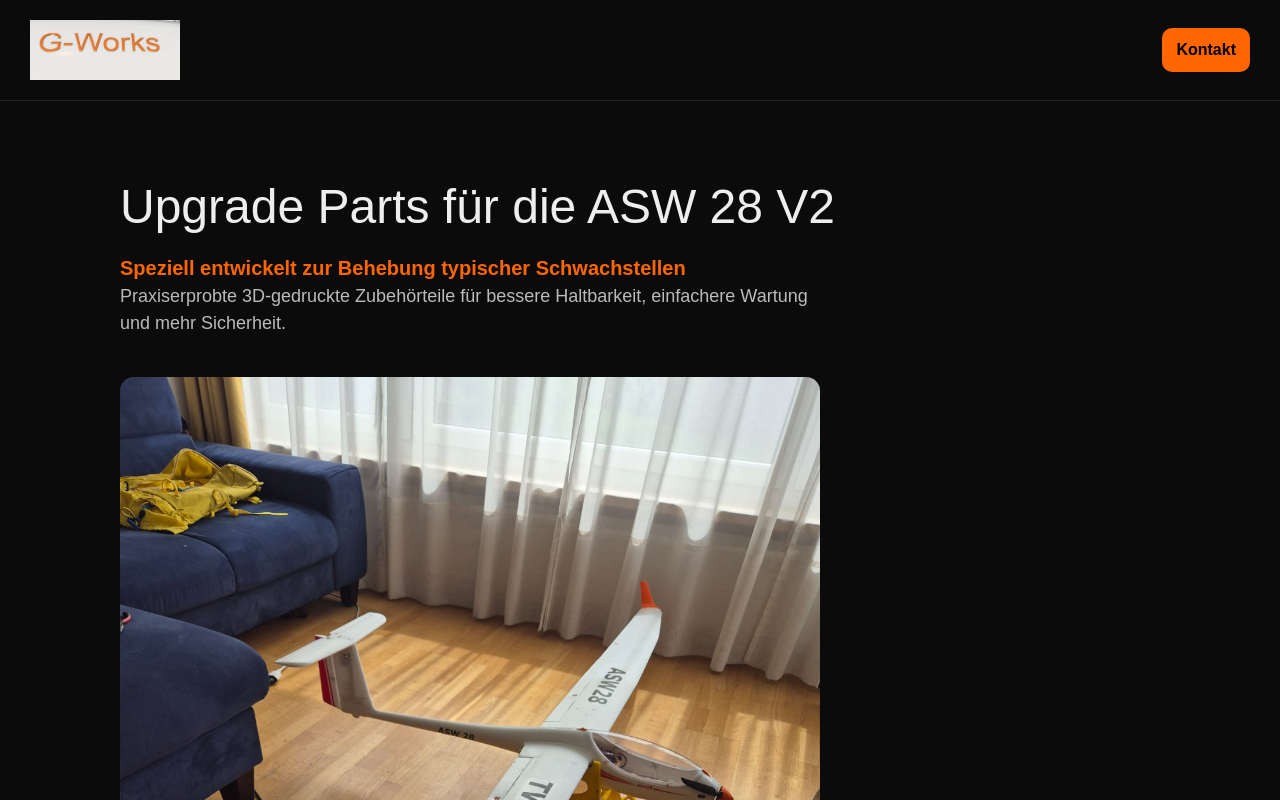
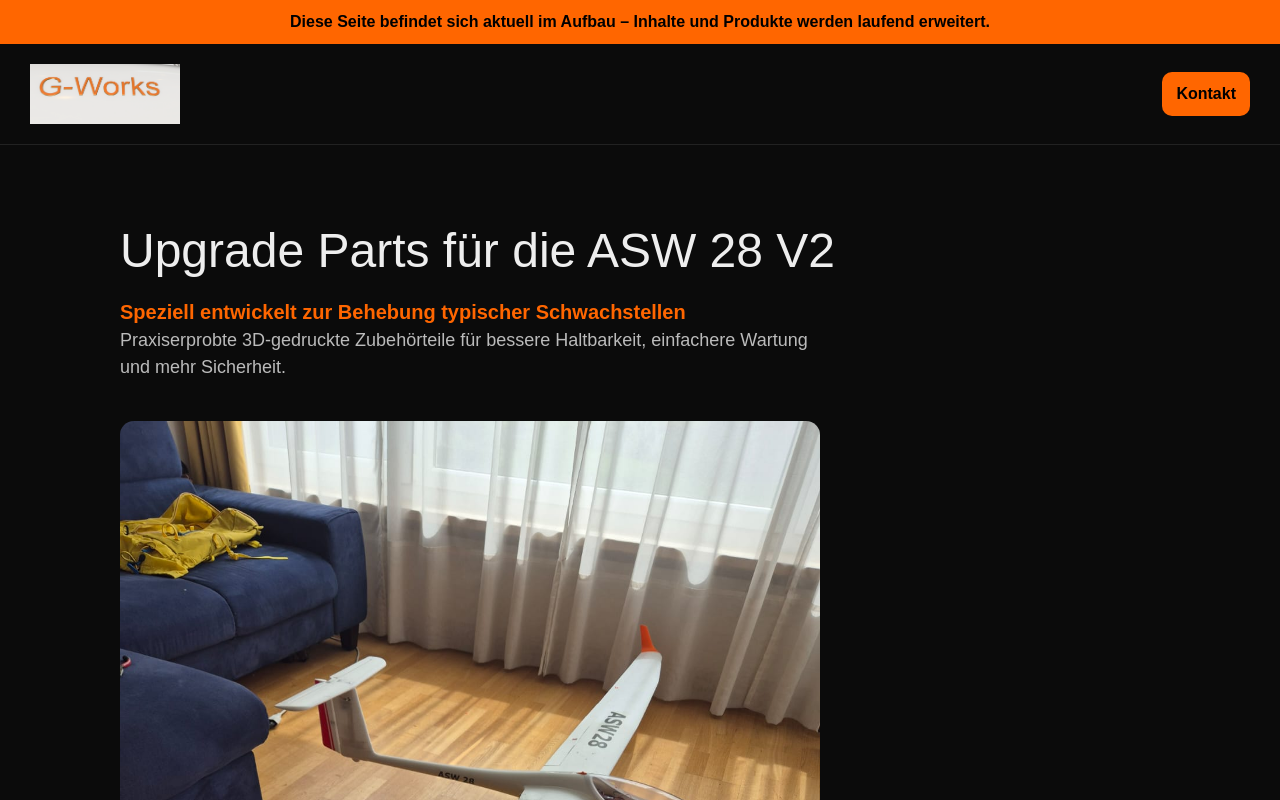
Before and after one commit to G-Works-LI/g-woks-site, a Next.js app: page / in a window 1280 px wide. Shown: the top 800 px of the page. Built offline with nearby package versions, Linux system fonts and the light colour scheme.

Commit message:
add header + contact section

```diff
--- a/app/page.tsx
+++ b/app/page.tsx
@@ -17,6 +17,16 @@ const benefits = [
 export default function Home() {
   return (
     <main style={{ fontFamily: "Arial", background: "#0b0b0b", color: "#eee", minHeight: "100vh" }}>
+{/* HINWEIS */}
+<div style={{
+  background: "#ff6600",
+  color: "#000",
+  textAlign: "center",
+  padding: "10px",
+  fontWeight: "bold"
+}}>
+  Diese Seite befindet sich aktuell im Aufbau – Inhalte und Produkte werden laufend erweitert.
+</div>
 
       {/* HEADER */}
       <header style={{
```
